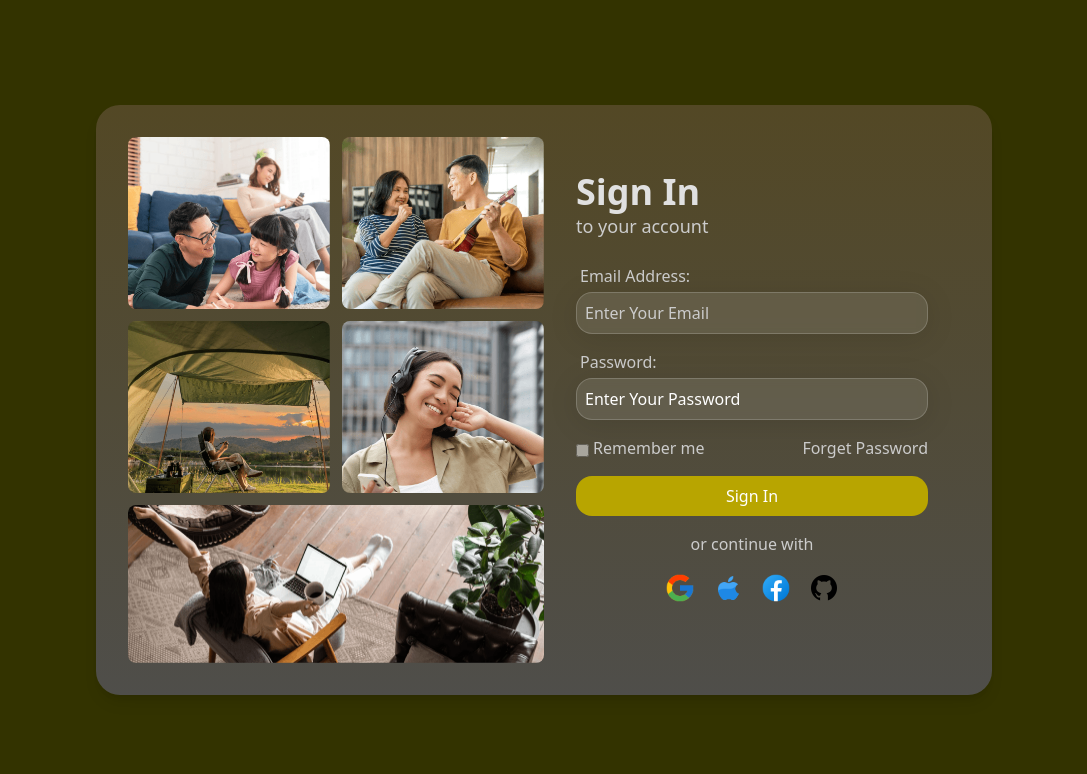
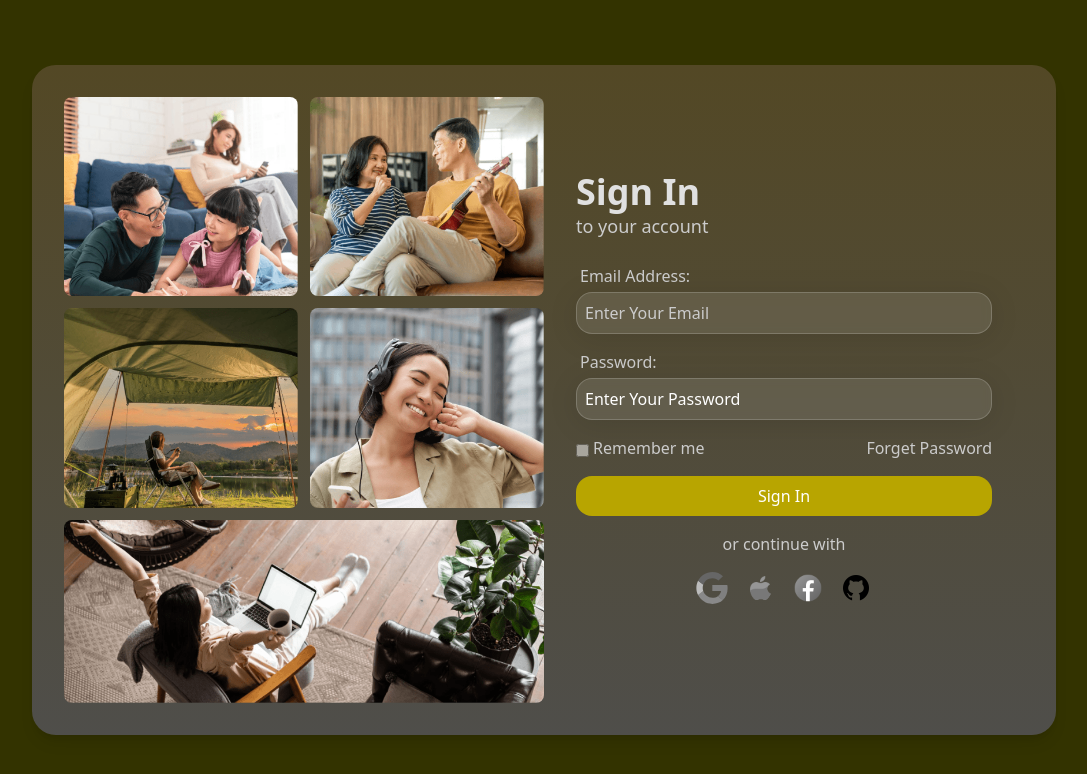
Before and after one commit to Harishsm20/Feed--Frontend, a React (Vite) app: page / in a window 1280 px wide. Shown: the top 774 px of the page, without its empty margins (96-1183 px from the left). Built offline with nearby package versions, Linux system fonts and the light colour scheme.

Commit message:
UI updated

```diff
--- a/src/Component/Authentication/Login.tsx
+++ b/src/Component/Authentication/Login.tsx
@@ -12,7 +12,7 @@
 const Login = () => {
   return (
     <div className='flex justify-center items-center min-h-screen bg-gradient-to-r from-[#333300] to-[#333300]'>
-      <div className='flex bg-gradient-to-b from-[#534825] to-[#4f4e4a] rounded-3xl shadow-lg max-w-4xl w-full p-8'>
+      <div className='flex bg-gradient-to-b from-[#534825] to-[#4f4e4a] rounded-3xl shadow-lg max-w-5xl w-full p-8'>
         <div className='grid grid-cols-2 gap-3 size-6/12'>
           <img src={img1} alt='Image 1' className='rounded-lg' />
           <img src={img2} alt='Image 2' className='rounded-lg' />
@@ -66,10 +66,11 @@
             </button>
             <p className='mt-4 text-center text-[#cccccc]'>or continue with</p>
             <div className='flex justify-center space-x-4 mt-4'>
-              <img src={google} alt='Google' className='w-8 h-8' />
-              <img src={apple} alt='Apple' className='w-8 h-8' />
-              <img src={facebook} alt='Facebook' className='w-8 h-8' />
-              <img src={github} alt='GitHub' className='w-8 h-8' />
+              {/* <img src={google} alt='Google' className='w-8 h-8 grayscale hover:grayscale-0' /> */}
+              <svg xmlns="http://www.w3.org/2000/svg" className='w-8 h-8 grayscale hover:grayscale-0' preserveAspectRatio="xMidYMid" viewBox="0 0 256 262" id="google"><path fill="#4285F4" d="M255.878 133.451c0-10.734-.871-18.567-2.756-26.69H130.55v48.448h71.947c-1.45 12.04-9.283 30.172-26.69 42.356l-.244 1.622 38.755 30.023 2.685.268c24.659-22.774 38.875-56.282 38.875-96.027"></path><path fill="#34A853" d="M130.55 261.1c35.248 0 64.839-11.605 86.453-31.622l-41.196-31.913c-11.024 7.688-25.82 13.055-45.257 13.055-34.523 0-63.824-22.773-74.269-54.25l-1.531.13-40.298 31.187-.527 1.465C35.393 231.798 79.49 261.1 130.55 261.1"></path><path fill="#FBBC05" d="M56.281 156.37c-2.756-8.123-4.351-16.827-4.351-25.82 0-8.994 1.595-17.697 4.206-25.82l-.073-1.73L15.26 71.312l-1.335.635C5.077 89.644 0 109.517 0 130.55s5.077 40.905 13.925 58.602l42.356-32.782"></path><path fill="#EB4335" d="M130.55 50.479c24.514 0 41.05 10.589 50.479 19.438l36.844-35.974C195.245 12.91 165.798 0 130.55 0 79.49 0 35.393 29.301 13.925 71.947l42.211 32.783c10.59-31.477 39.891-54.251 74.414-54.251"></path></svg>
+              <img src={apple} alt='Apple' className='w-8 h-8 grayscale hover:grayscale-0' />
+              <img src={facebook} alt='Facebook' className='w-8 h-8 grayscale hover:grayscale-0' />
+              <img src={github} alt='GitHub' className='w-8 h-8 grayscale hover:grayscale-0' />
             </div>
           </div>
         </div>
```
